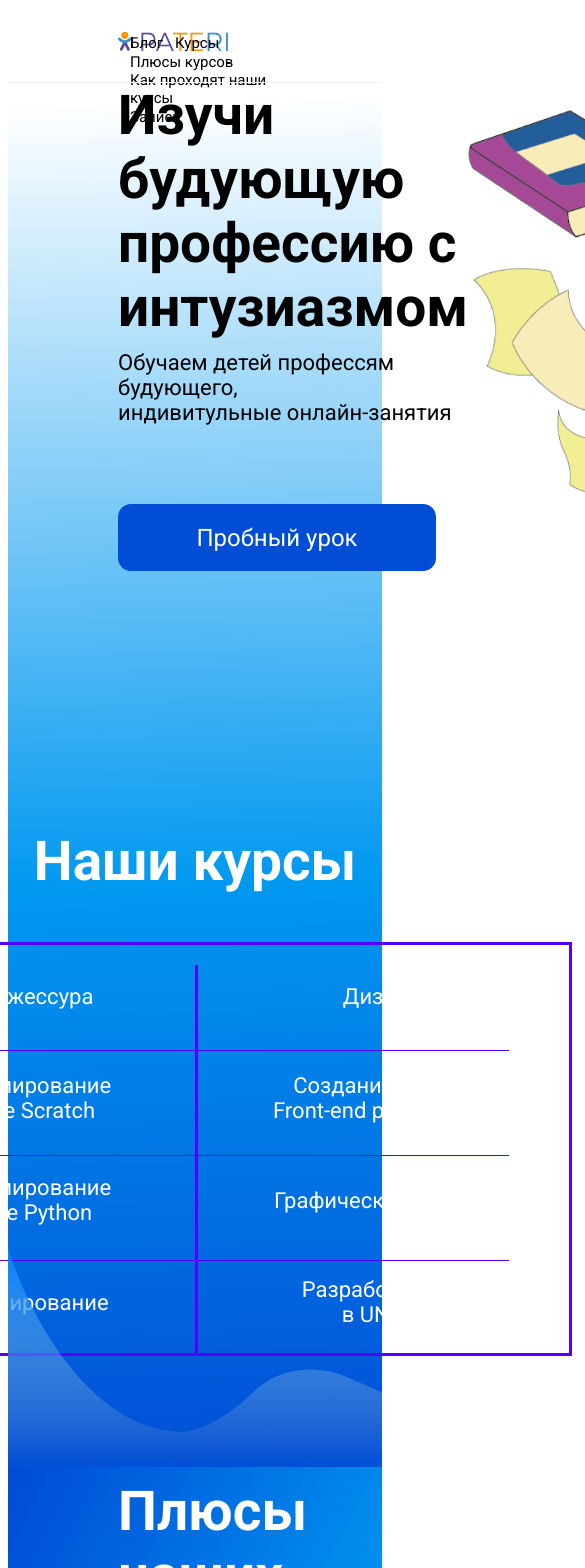
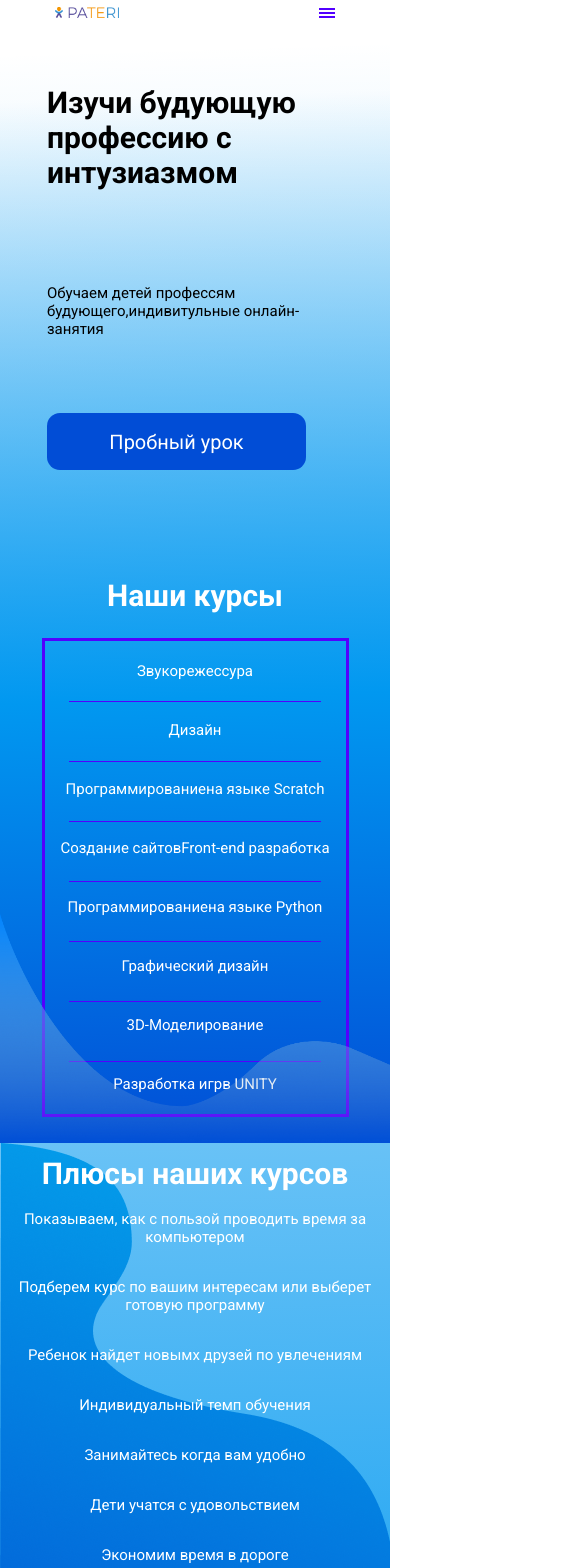
Before and after one commit to fedor11235/ChildrenKnow, a Vue app in the folder frontend/: page / in a window 390 px wide. Shown: the top 1568 px of the page, 585 px wide, since content can reach past the window. Built offline with nearby package versions, Linux system fonts and the light colour scheme; a web font is replaced by a local one.

Commit message:
made adaptive of the main part

```diff
--- a/frontend/src/App.vue
+++ b/frontend/src/App.vue
@@ -6,27 +6,26 @@
   how-lessons
   recording
   footer-block
-
 </template>
 <script>
-import VMainBlock from './components/MainBlock/VMainBlock'
-import VAboutCourses from './components/AboutCourses/VAboutCourses'
-import VHowLessons from './components/HowLessons/VHowLessons'
-import VRecording from './components/Recording/VRecording'
-import VFooter from './components/Footer/VFooter'
-import VHeader from './components/Header/VHeader'
+import VMainBlock from "./components/MainBlock/VMainBlock";
+import VAboutCourses from "./components/AboutCourses/VAboutCourses";
+import VHowLessons from "./components/HowLessons/VHowLessons";
+import VRecording from "./components/Recording/VRecording";
+import VFooter from "./components/Footer/VFooter";
+import VHeader from "./components/Header/VHeader";
 
 export default {
-  name: 'app',
+  name: "app",
   components: {
-    'main-block': VMainBlock,
-    'about-courses': VAboutCourses,
-    'how-lessons': VHowLessons,
-    'recording': VRecording,
-    'footer-block': VFooter,
-    'header-block': VHeader
-  }
-}
+    "main-block": VMainBlock,
+    "about-courses": VAboutCourses,
+    "how-lessons": VHowLessons,
+    recording: VRecording,
+    "footer-block": VFooter,
+    "header-block": VHeader,
+  },
+};
 </script>
 <style>
 @import url(https://fonts.googleapis.com/css?family=Eczar);
@@ -34,7 +33,12 @@ export default {
 body {
   font-family: "Work Sans", "Segoe UI", "Helvetica Neue", sans-serif;
 }
-  h1, h2, h3, h4, h5, h6 {
+h1,
+h2,
+h3,
+h4,
+h5,
+h6 {
   font-family: "Eczar", sans-serif;
 }
 .separation {
@@ -44,12 +48,20 @@ export default {
   background-color: black;
 }
 
-  .margin-html {
-    margin: 0 110px;
+#app {
+  max-width: 1700px;
+
+  margin-left: auto;
+  margin-right: auto;
 }
 
-  .padding-html {
-    padding: 0 110px;
+body {
+  background: linear-gradient(
+    358.17deg,
+    #4800df 1.49%,
+    #0198f0 42.16%,
+    rgba(196, 196, 196, 0) 98.38%
+  );
+  margin:0;
 }
-
 </style>
--- a/frontend/src/components/AboutCourses/VAboutCourses.vue
+++ b/frontend/src/components/AboutCourses/VAboutCourses.vue
@@ -20,6 +20,7 @@
 
   img.block-about-courses__img1(src="./block-about-courses__img1.png")
   img.block-about-courses__img2(src="./block-about-courses__img2.png")
+
 </template>
 
 
@@ -33,6 +34,7 @@
 .block-about-courses__title {
   position: absolute;
   top: 31px;
+  left: 110px;
   z-index: 1;
 }
 
@@ -78,6 +80,7 @@
   }
   .block-about-courses__title {
     top: 41px;
+    left: 105px;
   }
   .block-about-courses__coutainer {
     top: 130px;
@@ -93,7 +96,7 @@
     margin-bottom: 30px;
     list-style: none;
   }
-    .block-about-courses__img1 {
+  .block-about-courses__img1 {
     width: 464.5px;
     height: 484px;
   }
@@ -109,16 +112,78 @@
   }
   .block-about-courses__title {
     top: 12px;
+    left: 55px;
   }
   .block-about-courses__coutainer {
     top: 103px;
     right: 75px;
   }
+}
+
+@media screen and (max-width: 750px) {
+  .block-about-courses {
+    height: 480px;
+  }
+  .block-about-courses__title {
+    top: 26px;
+    left: 55px;
+  }
+  .block-about-courses__coutainer {
+    top: 86px;
+    right: 55px;
+  }
   .block-about-courses__text:before {
     margin-right: 3px;
     margin-bottom: 3px;
-    width: 9px;
-    height: 9px;
+    width: 6px;
+    height: 6px;
+  }
+  .block-about-courses__text {
+    margin-bottom: 17px;
+    list-style: none;
+  }
+  .block-about-courses__img1 {
+    width: 313px;
+    height: 327px;
+  }
+  .block-about-courses__img2 {
+    width: 336px;
+    height: 267px;
+  }
+}
+
+@media screen and (max-width: 400px) {
+  .block-about-courses {
+    height: 510px;
+    background-image: url(block-about-courses__img3.png);
+  }
+  .block-about-courses__title {
+    position:initial;
+    text-align: center;
+    padding-top:13px;
+  }
+  .block-about-courses__coutainer {
+    position:initial;
+    margin-top:19px;
+  }
+  .block-about-courses__text:before {
+    margin-right: 3px;
+    margin-bottom: 3px;
+    width: 6px;
+    height: 6px;
+  }
+  .block-about-courses__text {
+    margin-bottom: 32px;
+    text-align: center;
+  }
+  .block-about-courses__img1 {
+    display:none;
+  }
+  .block-about-courses__img2 {
+    display:none;
+  }
+  .block-about-courses__text:before {
+    display:none;
   }
 }
 </style>
--- a/frontend/src/components/ContactBoard/VContactBoard.vue
+++ b/frontend/src/components/ContactBoard/VContactBoard.vue
@@ -29,7 +29,9 @@
   width: 1198px;
   height: 855px;
   background-color: #5200ff;
-  margin: 86px auto;
+  margin-left: auto;
+  margin-right: auto;
+  top: 86px;
   position: relative;
 }
 
@@ -196,4 +198,107 @@
     left: 62px;
   }
 }
+@media screen and (max-width: 750px) {
+  .contact-board__input {
+    width: 188px;
+    height: 39px;
+  }
+
+  .contact-board__input::placeholder {
+    font-size: 15px;
+  }
+  .contact-board__input:focus {
+    font-size: 15px;
+    padding-left: 12px;
+  }
+  .contact-board {
+    width: 515px;
+    height: 364px;
+    top: 62px;
+  }
+  .contact-board__coutainer {
+    width: 471px;
+    height: 324px;
+    margin: 21px;
+  }
+  .contact-board__button {
+    width: 149px;
+    height: 35px;
+    margin-top: 2px;
+  }
+
+  .contact-board__under-the-text {
+    bottom: 40px;
+    left: 45px;
+  }
+
+  .contact-board__text {
+    margin-top: 22px;
+  }
+  .contact-board__form {
+    margin-left: 29px;
+  }
+
+  .contact-board__input {
+    margin-bottom: 11px;
+  }
+}
+
+@media screen and (max-width: 530px) {
+  .contact-board__input {
+    width: 180px;
+    height: 33px;
+    margin-bottom: 3px;
+  }
+
+  .contact-board__input::placeholder {
+    font-size: 12px;
+  }
+  .contact-board__input:focus {
+    font-size: 12px;
+    padding-left: 11px;
+  }
+  .contact-board {
+    width: 307px;
+    height: 462px;
+    top: 28px;
+  }
+  .contact-board__coutainer {
+    width: 272px;
+    height: 428px;
+    margin: 17px;
+  }
+
+  .contact-board_centered-horizontally {
+    flex-direction: column;
+  }
+
+  .contact-board__info {
+    margin: auto;
+    margin-top: 5px;
+
+  }
+
+  .contact-board__form {
+    display: flex;
+    flex-direction: column;
+    margin-top: 30px;
+    align-items: center;
+  }
+  .contact-board__button {
+    width: 148px;
+    height: 29px;
+    margin-top: 2px;
+  }
+
+  .contact-board__under-the-text {
+    display: none;
+  }
+
+  .contact-board__text {
+    margin-top: 30px;
+    align-items: center;
+  }
+
+}
 </style>
--- a/frontend/src/components/Face/VFace.vue
+++ b/frontend/src/components/Face/VFace.vue
@@ -1,7 +1,7 @@
 <template lang="pug">
-.face.margin-html
+.face
   .face__info
-    .face__header.html__main-title_black Изучи<br>будующую<br>профессию с<br>интузиазмом
+    .face__header.html__main-title_black Изучи <br>будующую <br>профессию с <br>интузиазмом
     .face__content.html__main-text_black Обучаем детей профессям <br> будующего,<br>индивитульные онлайн-занятия
     button.face__button.html__text_white-face(
       onclick="location.href='#block-recording'"
@@ -12,11 +12,20 @@
 
 <style>
 .face {
-  display: flex;
-  justify-content: space-between;
+  position: relative;
   margin-top: 77px;
   height: 734px;
-  align-items: flex-start;
+}
+
+.face__info {
+  position: absolute;
+  left: 110px;
+  z-index: 1;
+}
+
+.face__img {
+  position: absolute;
+  right: 110px;
 }
 
 .face__header {
@@ -49,11 +58,22 @@
 
 @media screen and (max-width: 1280px) {
   .face__img {
-    width: 430px;
-    height: 427px;
+    width: 601px;
+    height: 597px;
+    right: 105px;
+  }
+
+  .face__info {
+    left: 105px;
+  }
 }
 
 @media screen and (max-width: 992px) {
+  .face__img {
+    width: 430px;
+    height: 427px;
+    right: 55px;
+  }
   .face__button {
     width: 318px;
     height: 67px;
@@ -61,6 +81,65 @@
   .face__content {
     margin-bottom: 79px;
   }
+
+  .face__info {
+    left: 55px;
+  }
+}
+
+@media screen and (max-width: 750px) {
+  .face {
+    height: 480px;
+  }
+
+  .face__img {
+    width: 237px;
+    height: 235px;
+    right: 55px;
+  }
+  .face__button {
+    width: 207px;
+    height: 46px;
+  }
+
+
+  .face__info {
+    left: 55px;
+  }
+  .face__header {
+    margin-bottom: 27px;
+  }
+  .face__content {
+    margin-bottom: 54px;
+  }
+}
+
+@media screen and (max-width: 400px) {
+  .face {
+    margin: 0 47px;
+    margin-top:67px;
+  }
+
+  .face__img {
+    display: none;
+  }
+
+  br {
+    display: none;
+  }
+  .face__button {
+    width: 259px;
+    height: 57px;
+  }
+  .face__content {
+    margin-bottom: 75px;
+  }
+
+  .face__info {
+    position:initial;
+  }
+  .face__header {
+    margin-bottom: 94px;
   }
 }
 </style>
--- a/frontend/src/components/Footer/VFooter.vue
+++ b/frontend/src/components/Footer/VFooter.vue
@@ -41,6 +41,7 @@ block-footer__logo {
 .block-footer__img1 {
   position: absolute;
   left: 0;
+  top: -1px;
   width: 495px;
 }
 
@@ -63,7 +64,7 @@ block-footer__logo {
 
 .block-footer__logo {
   width: 209px;
-height: 36px;
+  height: 36px;
 }
 @media screen and (max-width: 1280px) {
   .block-footer__logo {
@@ -73,9 +74,66 @@ height: 36px;
 }
 
 @media screen and (max-width: 992px) {
+  .block-footer {
+    height: 384px;
+  }
+
   .block-footer__logo {
     width: 101px;
     height: 17px;
   }
+
+  .block-footer__img1 {
+    height: 384px;
+  }
+  .block-footer__img2 {
+    width: 273px;
+    height: 289px;
+  }
+}
+
+@media screen and (max-width: 750px) {
+  .block-footer {
+    height: 243px;
+  }
+
+  .block-footer__logo {
+    width: 90px;
+    height: 15px;
+  }
+
+  .block-footer__img1 {
+    width: 243.69px;
+    height: 256.4px;
+  }
+  .block-footer__img2 {
+    width: 174px;
+    height: 186.5px;
+  }
+  .block-footer__text {
+    margin: 10px 0;
+  }
+}
+
+@media screen and (max-width: 400px) {
+  .block-footer {
+    height: 550px;
+  }
+  .block-footer__coutainer {
+    flex-direction: column;
+  }
+  .block-footer__info {
+    margin: 0;
+    margin-bottom: 75px;
+  }
+  .block-footer__logo {
+    margin-bottom: 75px;
+  }
+  .block-footer__img1 {
+    width: 100%;
+  }
+  .block-footer__img2 {
+    width: 100%;
+  }
 }
 </style>
--- a/frontend/src/components/Header/VHeader.vue
+++ b/frontend/src/components/Header/VHeader.vue
@@ -2,7 +2,7 @@
 .header-block
   //- img.logo(src='static/logo.png')
 
-  .header-block__container.margin-html
+  .header-block__container.html_margin
     .header-block__logo
       img(src="./header-block__logo.png")
     .header-block__menu
@@ -11,10 +11,17 @@
       a.header-block__navlink.html__menu_black(href="/#block-about-courses") Плюсы курсов
       a.header-block__navlink.html__menu_black(href="/#block-how-lessons") Как проходят наши курсы
       a.header-block__navlink.html__menu_black(href="/#block-recording") Запись
+    img.header-block__burger(src="./header-block__burger.png")
   hr.header-block__delimiter
 </template>
 
 <style>
+.header-block__burger {
+  display: none;
+  position: absolute;
+  bottom: 0;
+  right: 0;
+}
 .header-block {
   position: relative;
 }
@@ -24,11 +31,12 @@
 }
 
 .header-block__logo {
+  position: absolute;
   display: flex;
-  height: 66px;
   align-items: center;
   position: absolute;
   left: 0;
+  top:23px;
 }
 
 .header-block__logo-text {
@@ -38,13 +46,13 @@
 }
 
 .header-block__menu {
+  display: block;
   position: absolute;
   right: 0;
   top: 20px;
 }
 
 .header-block__navlink {
-  display: inline-block;
   margin-left: 20px;
   text-decoration: none;
 }
@@ -64,6 +72,11 @@
 }
 
 @media screen and (max-width: 1280px) {
+
+  .header-block__logo img {
+    top:20px;
+  }
+
   .header-block__logo img {
     width: 157px;
     height: 26px;
@@ -84,6 +97,7 @@
 }
 
 @media screen and (max-width: 992px) {
+
   .header-block__logo img {
     width: 110px;
     height: 19px;
@@ -98,6 +112,31 @@
   .header-block__navlink {
     margin-left: 12px;
   }
+}
 
+@media screen and (max-width: 750px) {
+  .header-block__menu {
+    display: none;
+  }
+  .header-block__delimiter {
+    display: none;
+  }
+  .header-block__burger {
+    display: block;
+  }
+  .header-block__logo img {
+    width: 64px;
+    height: 11px;
+  }
+
+
+  .header-block__logo{
+    top: 7px;
+    bottom:0;
+  }
+
+  .header-block__container {
+    height: 18px;
+  }
 }
 </style>
--- a/frontend/src/components/HowLessons/VHowLessons.vue
+++ b/frontend/src/components/HowLessons/VHowLessons.vue
@@ -88,7 +88,45 @@
     width: 21px;
   }
   .block-how-lessons__text {
-  margin: 15px;
+    margin: 15px;
+  }
 }
+
+@media screen and (max-width: 750px) {
+  .block-how-lessons {
+    height: 480px;
+  }
+  .block-how-lessons__border {
+    width: 482px;
+    height: 354px;
+  }
+  .block-how-lessons__title {
+    padding-top: 26px;
+  }
+  .block-how-lessons__coutainer {
+    margin-top: 37px;
+  }
+  .block-how-lessons__text {
+    margin: 7px;
+  }
+}
+
+@media screen and (max-width: 400px) {
+  .block-how-lessons {
+    height: 570px;
+  }
+  .block-how-lessons__border {
+    width: 308px;
+    height: 437px;
+  }
+  .block-how-lessons__title {
+    padding-top: 13px;
+  }
+  .block-how-lessons__coutainer {
+    margin-top: 25px;
+  }
+  .block-how-lessons__text {
+    margin: 18px;
+  }
 }
 </style>
--- a/frontend/src/components/ListOfCourses/VListOfCourses.vue
+++ b/frontend/src/components/ListOfCourses/VListOfCourses.vue
@@ -26,6 +26,11 @@
     .list-of-courses__vertical-separation1
     .list-of-courses__vertical-separation2
     .list-of-courses__vertical-separation3
+
+    .list-of-courses__vertical-separation4
+    .list-of-courses__vertical-separation5
+    .list-of-courses__vertical-separation6
+    .list-of-courses__vertical-separation7
   img.list-of-courses__img(src="./list-of-courses__img.png")
 </template>
 
@@ -161,4 +166,96 @@
     top: 315px;
   }
 }
+
+@media screen and (max-width: 750px) {
+  .list-of-courses__title {
+    margin-top: 26px;
+  }
+  .list-of-courses {
+    height: 480px;
+  }
+  .list-of-courses__coutainer {
+    width: 459px;
+    height: 325px;
+    margin: 37px 0 62px;
+  }
+  .list-of-courses__vertical-separation1 {
+    display: none;
+  }
+
+  .list-of-courses__vertical-separation2 {
+    display: none;
+  }
+
+  .list-of-courses__vertical-separation3 {
+    display: none;
+  }
+
+  .list-of-courses__delimiter {
+    display: none;
+  }
+}
+
+@media screen and (max-width: 400px) {
+  .list-of-courses__title {
+    margin-top: 13px;
+  }
+  .list-of-courses {
+    height: 578px;
+  }
+  .list-of-courses__coutainer {
+    grid-template-columns: 1fr;
+    grid-template-rows: 1fr 1fr 1fr 1fr 1fr 1fr 1fr 1fr;
+    width: 307px;
+    height: 486px;
+    margin: 25px 0 26px;
+  }
+  .list-of-courses__vertical-separation1 {
+    display: block;
+    top: 60px;
+  }
+
+  .list-of-courses__vertical-separation2 {
+    display: block;
+    top: 120px;
+  }
+
+  .list-of-courses__vertical-separation3 {
+    display: block;
+    top: 180px;
+  }
+
+  .list-of-courses__vertical-separation4 {
+    position: absolute;
+    background-color: #5200ff;
+    top: 240px;
+    width: 84%;
+    left: 8%;
+    height: 1px;
+  }
+  .list-of-courses__vertical-separation5 {
+    position: absolute;
+    background-color: #5200ff;
+    top: 300px;
+    width: 84%;
+    left: 8%;
+    height: 1px;
+  }
+  .list-of-courses__vertical-separation6 {
+    position: absolute;
+    background-color: #5200ff;
+    top: 360px;
+    width: 84%;
+    left: 8%;
+    height: 1px;
+  }
+  .list-of-courses__vertical-separation7 {
+    position: absolute;
+    background-color: #5200ff;
+    top: 420px;
+    width: 84%;
+    left: 8%;
+    height: 1px;
+  }
+}
 </style>
--- a/frontend/src/components/Recording/VRecording.vue
+++ b/frontend/src/components/Recording/VRecording.vue
@@ -1,5 +1,5 @@
 <template lang="pug">
-.block-recording#block-recording
+#block-recording.block-recording
   contact-board
 
   img.block-recording__img1(src="./block-recording__img1.png")
@@ -18,16 +18,17 @@ export default {
 
 
 <style>
-
 .block-recording {
   position: relative;
+  background-color: #fff;
+  z-index: 1;
   height: 1024px;
 }
 
 .block-recording__img1 {
   position: absolute;
   left: 0;
-  top: -89px;
+  top: -2px;
   z-index: -1;
 }
 
@@ -46,11 +47,11 @@ export default {
   .block-recording {
     height: 800px;
   }
-  .block-recording__img1{
+  .block-recording__img1 {
     width: 543.91px;
     height: 591.31px;
   }
-  .block-recording__img2{
+  .block-recording__img2 {
     width: 670.73px;
     height: 616.02px;
   }
@@ -60,13 +61,41 @@ export default {
   .block-recording {
     height: 650px;
   }
-  .block-recording__img1{
+  .block-recording__img1 {
     width: 437.29px;
     height: 455.42px;
   }
-  .block-recording__img2{
+  .block-recording__img2 {
     width: 525.22px;
     height: 499.92px;
   }
 }
+
+@media screen and (max-width: 750px) {
+  .block-recording {
+    height: 480px;
+  }
+  .block-recording__img1 {
+    width: 229.09px;
+    height: 249.87px;
+  }
+  .block-recording__img2 {
+    width: 293.03px;
+    height: 267.86px;
+  }
+}
+
+@media screen and (max-width: 530px) {
+  .block-recording {
+    height: 510px;
+  }
+  .block-recording__img1 {
+    width: 209.79px;
+    height: 227.9px;
+  }
+  .block-recording__img2 {
+    width: 244.99px;
+    height: 229.16px;
+  }
+}
 </style>
--- a/frontend/static/fonts.css
+++ b/frontend/static/fonts.css
@@ -192,3 +192,68 @@
     }
 
   }
+
+@media screen and (max-width: 750px) {
+    .html__main-title_black{
+        font-size: 30px;
+    }
+    .html__main-text_black {
+        font-size: 15px;
+    }
+
+    .html__text_white-face{
+        font-size: 20px;
+    }
+
+    .html__title_white {
+        font-size: 30px;
+    }
+
+    .html__subtitle_white_medium {
+        font-size: 15px;
+    }
+    .html__main-text_white {
+        font-size: 15px;
+    }
+    .html__subtitle_white_normal {
+        font-size: 15px;
+    }
+
+    .html__title_black {
+        font-size: 20px;
+    }
+    .html__title_blue {
+        font-size: 20px;
+    }
+
+    .html__main-text_black {
+        font-size: 15px;
+    }
+
+    .html__subtext_black {
+        font-size: 10px;
+    }
+
+    .html__subtext_grey {
+        font-size: 10px;
+    }
+
+    .html__text_white-footer {
+        font-size: 15px;
+    }
+
+    .html__main-text_white {
+        font-size: 20px;
+    }
+
+    .html__subtext_white {
+        font-size: 15px;
+    }
+    .html__main-text_white  {
+        font-size: 15px;
+    }
+
+    .html__title_black {
+        font-size: 20px;
+    }
+  }
--- a/frontend/static/main.css
+++ b/frontend/static/main.css
@@ -37,10 +37,10 @@ ul {
 
 @media screen and (max-width: 992px) {
   .html_margin {
-    margin: 0 75px;
+    margin: 0 55px;
   }
 
-.html_padding {
-    padding: 0 75px;
+  .html_padding {
+    padding: 0 55px;
   }
 }
```
Also changed, not shown: frontend/src/components/AboutCourses/block-about-courses__img3.png (added), frontend/src/components/Header/header-block__burger.png (added). Lines whose indentation alone changed are shown as unchanged.
